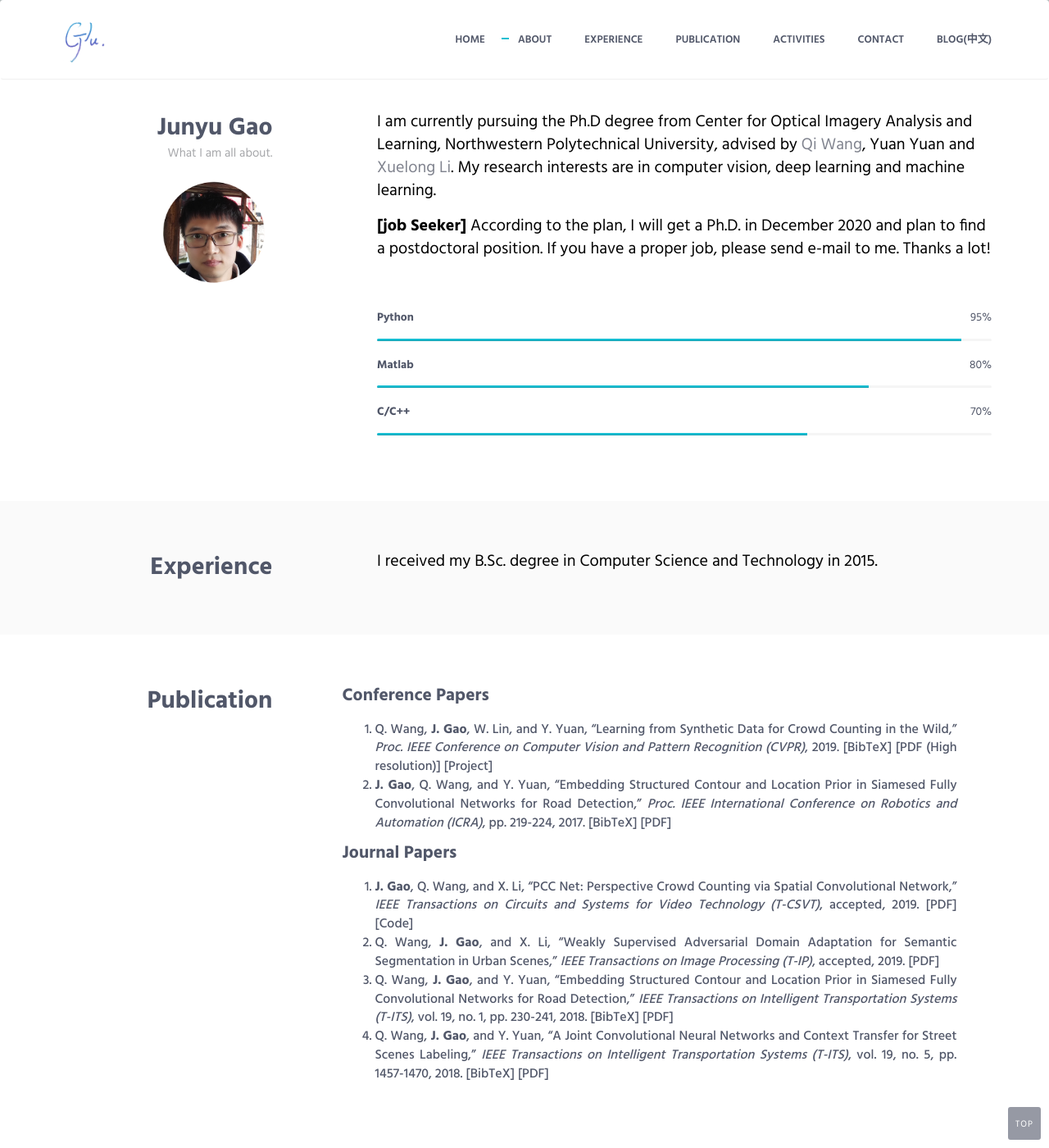
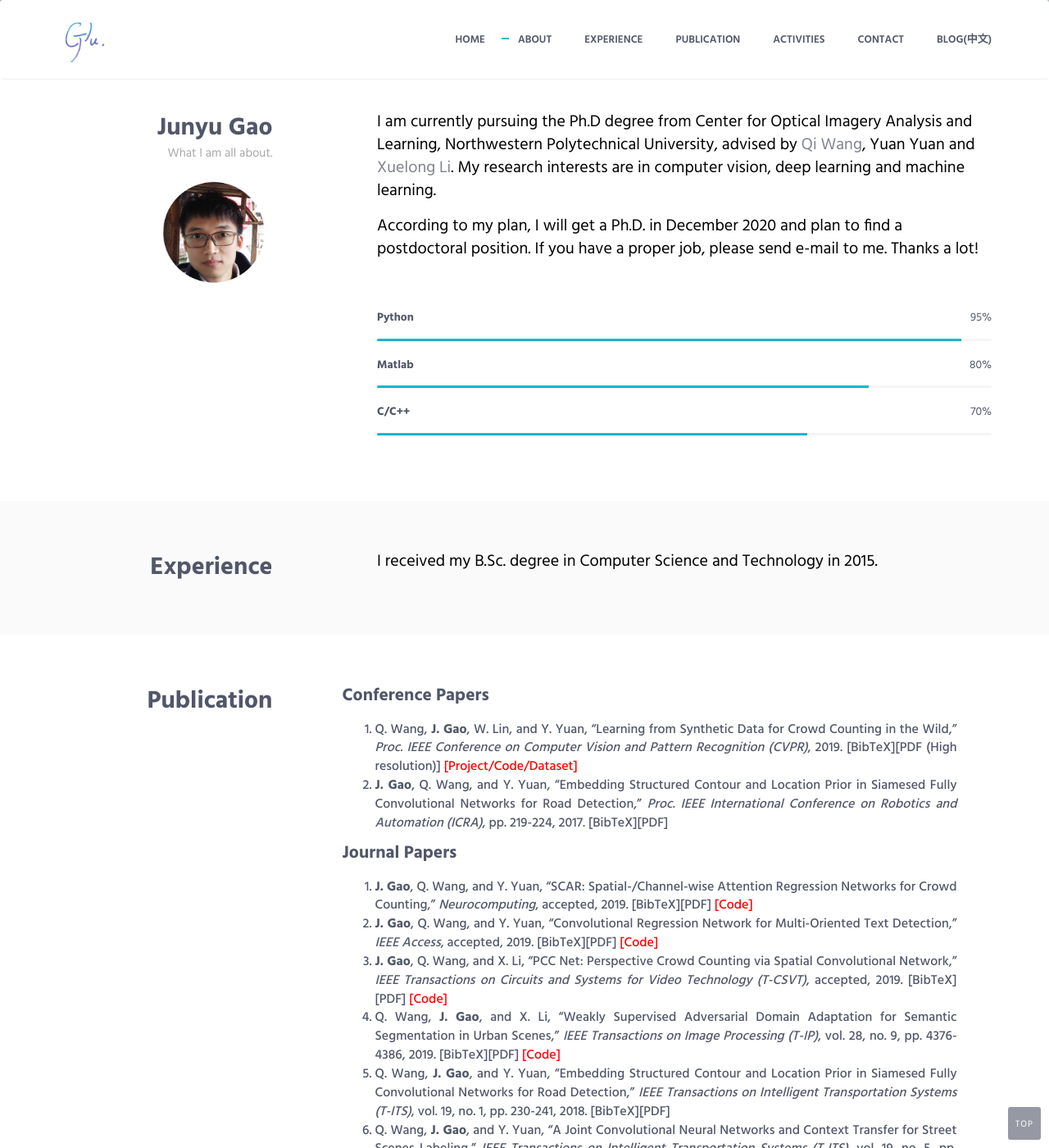
Before and after one commit to gjy3035/gjy3035.github.io, a Jekyll site: the page index.html, which Jekyll copies as it is, in a window 1280 px wide and 1400 px high, scrolled down 601 px. Shown: the whole window at 82% size. Built offline with Jekyll 4.4.1, drawn with Linux system fonts in a browser that asks for light colours; some of the changed text lies outside the part shown.

Commit message:
add new papers

```diff
--- a/index.html
+++ b/index.html
@@ -1,15 +1,5 @@
 <!DOCTYPE html>
-<!-- ==============================
-    Project:        Metronic "Aircv" Frontend Freebie - Responsive HTML Template Based On Twitter Bootstrap 3.3.4
-    Version:        1.0
-    Author:         KeenThemes
-    Primary use:    Corporate, Business Themes.
-    Email:          support@keenthemes.com
-    Follow:         http://www.twitter.com/keenthemes
-    Like:           http://www.facebook.com/keenthemes
-    Website:        http://www.keenthemes.com
-    Premium:        Premium Metronic Admin Theme: http://themeforest.net/item/metronic-responsive-admin-dashboard-template/4021469?ref=keenthemes
-================================== -->
+
 <html lang="en" class="no-js">
 <!-- BEGIN HEAD -->
 <head>
@@ -20,18 +10,14 @@
     <meta content="Junyu Gao, 高君宇, 西工大, 西北工业大学, Computer Vision, Deep Learning, Semantic Segmentation" name="description"/>
     <meta name="keywords" content="Junyu Gao, 高君宇, 西工大, 西北工业大学, Computer Vision, Deep Learning, Semantic Segmentation">
     <meta content="Junyu Gao" name="author"/>
-
     <!-- GLOBAL MANDATORY STYLES -->
     <link href="http://fonts.googleapis.com/css?family=Hind:300,400,500,600,700" rel="stylesheet" type="text/css">
     <link href="vendor/simple-line-icons/css/simple-line-icons.css" rel="stylesheet" type="text/css"/>
     <link href="vendor/bootstrap/css/bootstrap.min.css" rel="stylesheet" type="text/css"/>
-
     <!-- PAGE LEVEL PLUGIN STYLES -->
     <link href="css/animate.css" rel="stylesheet">
-
     <!-- THEME STYLES -->
     <link href="css/layout.min.css" rel="stylesheet" type="text/css"/>
-
     <!-- Favicon -->
     <link rel="shortcut icon" href="favicon.ico"/>
 </head>
@@ -75,7 +61,6 @@
                     <span class="sr-only">Toggle navigation</span>
                     <span class="toggle-icon"></span>
                 </button>
-
                 <!-- Logo -->
                 <div class="logo">
                     <a class="logo-wrap" href="#body">
@@ -85,7 +70,6 @@
                 </div>
                 <!-- End Logo -->
             </div>
-
             <!-- Collect the nav links, forms, and other content for toggling -->
             <div class="collapse navbar-collapse nav-collapse">
                 <div class="menu-container">
@@ -95,7 +79,6 @@
                         <li class="js_nav-item nav-item"><a class="nav-item-child nav-item-hover" href="#experience">Experience</a></li>
                         <li class="js_nav-item nav-item"><a class="nav-item-child nav-item-hover" href="#publication">Publication</a></li>
                         <li class="js_nav-item nav-item"><a class="nav-item-child nav-item-hover" href="#activities">Activities</a></li>
-                                <!--<li class="js_nav-item nav-item"><a class="nav-item-child nav-item-hover" href="#gallery">Gallery</a></li>-->
                         <li class="js_nav-item nav-item"><a class="nav-item-child nav-item-hover" href="#contact">Contact</a></li>
                         <li class="js_nav-item nav-item"><a class="nav-item-child nav-item-hover" href="/blog/index.html">Blog(中文)</a></li>
                     </ul>
@@ -147,7 +130,7 @@
             <div class="col-sm-8 col-sm-offset-1">
                 <div class="margin-b-60">
                     <p style="font-size: 20px; color: #000000;">I am currently pursuing the Ph.D degree from Center for Optical Imagery Analysis and Learning, Northwestern Polytechnical University, advised by <a href="http://crabwq.github.io/">Qi Wang</a>, Yuan Yuan and <a href="https://scholar.google.com/citations?user=ahUibskAAAAJ">Xuelong Li</a>. My research interests are in computer vision, deep learning and machine learning. </p>
-				<p style="font-size: 20px; color: #000000;"><b>[job Seeker]</b> According to the plan, I will get a Ph.D. in December 2020 and plan to find a postdoctoral position. If you have a proper job, please send e-mail to me. Thanks a lot! </p>
+		            <p style="font-size: 20px; color: #000000;"> According to my plan, I will get a Ph.D. in December 2020 and plan to find a postdoctoral position. If you have a proper job, please send e-mail to me. Thanks a lot! </p>
                 </div>
 
                 <!-- Progress Box -->
@@ -211,13 +194,13 @@
 
             <div class="col-sm-8 col-sm-offset-05">
                 <div class="margin-b-60">
+
+<!-- Conference Papers -->
 	<h2 style="text-align:left; font-size: 16pt;">Conference Papers</h2>
 	<ol>
 	<li style="text-align:justify;">Q. Wang, <b>J. Gao</b>, W. Lin, and Y. Yuan, “Learning from Synthetic Data for Crowd Counting in the Wild,” <i>Proc. IEEE Conference on Computer Vision and Pattern Recognition (CVPR)</i>, 2019.
-                            <a href="javascript:toggleBibtex('gao2019conf_learning')">[BibTeX]</a>
-			    <a href='pdf/CC_Wild_0308_cvpr2019.pdf'>[PDF (High resolution)]</a>
-			    <a href='https://gjy3035.github.io/GCC-CL/'>[Project]</a>
-			<div id="bib_gao2019conf_learning" class="bibtex noshow">
+    <a href="javascript:toggleBibtex('gao2019conf_learning')">[BibTeX]</a><a href='pdf/CC_Wild_0308_cvpr2019.pdf'>[PDF (High resolution)]</a>
+    <a style="color:#FF0000" href='https://gjy3035.github.io/GCC-CL/'>[Project/Code/Dataset]</a><div id="bib_gao2019conf_learning" class="bibtex noshow">
 <pre>@inproceedings{gao2019conf_learning,
   title={Learning from Synthetic Data for Crowd Counting in the Wild},
   author={Wang, Qi and Gao, Junyu and Lin, Wei and Yuan, Yuan},
@@ -227,8 +210,7 @@
 	</div>
     </li>
     <li style="text-align:justify;"><b>J. Gao</b>, Q. Wang, and Y. Yuan, “Embedding Structured Contour and Location Prior in Siamesed Fully Convolutional Networks for Road Detection,” <i>Proc. IEEE International Conference on Robotics and Automation (ICRA)</i>, pp. 219-224, 2017.
-                            <a href="javascript:toggleBibtex('gao2017conf_embedding')">[BibTeX]</a>
-                            <a href='pdf/road_detection_icra2017.pdf'>[PDF]</a>
+    <a href="javascript:toggleBibtex('gao2017conf_embedding')">[BibTeX]</a><a href='pdf/road_detection_icra2017.pdf'>[PDF]</a>
 	<div id="bib_gao2017conf_embedding" class="bibtex noshow">
 <pre>@inproceedings{gao2017conf_embedding,
 title={Embedding structured contour and location prior in siamesed fully convolutional networks for road detection},
@@ -241,21 +223,50 @@ organization={IEEE}
 	</div>
     </li>
 	</ol>
+
+<!-- Journal Papers -->
 	<h2 style="text-align:left; font-size: 16pt;">Journal Papers</h2>
 	<ol>
+    <li style="text-align:justify;"><b>J. Gao</b>, Q. Wang, and Y. Yuan, “SCAR: Spatial-/Channel-wise Attention Regression Networks for Crowd Counting,” <i>Neurocomputing</i>, accepted, 2019.
+    <a href="javascript:toggleBibtex('gao2019scar')">[BibTeX]</a><a href='https://arxiv.org/pdf/1908.03716'>[PDF]</a>
+    <a style="color:#FF0000" href='#'>[Code]</a>
+    </li>
+    <li style="text-align:justify;"><b>J. Gao</b>, Q. Wang, and Y. Yuan, “Convolutional Regression Network for Multi-Oriented Text Detection,” <i>IEEE Access</i>, accepted, 2019.
+    <a href="javascript:toggleBibtex('gao2019crn')">[BibTeX]</a><a href='https://ieeexplore.ieee.org/abstract/document/8766103/'>[PDF]</a>
+    <a style="color:#FF0000" href='https://github.com/gjy3035/PCC-Net'>[Code]</a>
+<div id="bib_gao2019crn" class="bibtex noshow">
+<pre>@ARTICLE{gao2019crn,
+author={Gao, Junyu and Wang, Qi and Yuan, Yuan},
+journal={IEEE Access},
+title={Convolutional Regression Network for Multi-Oriented Text Detection},
+year={2019},
+volume={7},
+pages={96424-96433},
+}</pre></div>
+    </li>
 	<li style="text-align:justify;"><b>J. Gao</b>, Q. Wang, and X. Li, “PCC Net: Perspective Crowd Counting via Spatial Convolutional Network,” <i>IEEE Transactions on Circuits and Systems for Video Technology (T-CSVT)</i>, accepted, 2019.
-			    <a href='https://arxiv.org/abs/1905.10085'>[PDF]</a>
-				<a href='https://github.com/gjy3035/PCC-Net'>[Code]</a>
+	<a href="javascript:toggleBibtex('gao2019pcc')">[BibTeX]</a><a href='https://arxiv.org/abs/1905.10085'>[PDF]</a>
+    <a style="color:#FF0000" href='https://github.com/gjy3035/PCC-Net'>[Code]</a>
     </li>
-			<li style="text-align:justify;">Q. Wang, <b>J. Gao</b>, and X. Li, “Weakly Supervised Adversarial Domain Adaptation for Semantic Segmentation in Urban Scenes,” <i>IEEE Transactions on Image Processing (T-IP)</i>, accepted, 2019.
-			    <a href='https://arxiv.org/abs/1904.09092'>[PDF]</a>
+	<li style="text-align:justify;">Q. Wang, <b>J. Gao</b>, and X. Li, “Weakly Supervised Adversarial Domain Adaptation for Semantic Segmentation in Urban Scenes,” <i>IEEE Transactions on Image Processing (T-IP)</i>, vol. 28, no. 9, pp. 4376-4386, 2019.
+	<a href="javascript:toggleBibtex('gao2019weakly')">[BibTeX]</a><a href='https://arxiv.org/abs/1904.09092'>[PDF]</a>
+    <a style="color:#FF0000" href='https://github.com/gjy3035/WSAL_released'>[Code]</a>
+<div id="bib_gao2019weakly" class="bibtex noshow">
+<pre>@ARTICLE{gao2019weakly,
+author={Wang, Qi and Gao, Junyu and Li, Xuelong},
+journal={IEEE Transactions on Image Processing},
+title={Weakly Supervised Adversarial Domain Adaptation for Semantic Segmentation in Urban Scenes},
+year={2019},
+volume={28},
+number={9},
+pages={4376-4386},
+}</pre></div>
     </li>
 	<li style="text-align:justify;">Q. Wang, <b>J. Gao</b>, and Y. Yuan, “Embedding Structured Contour and Location Prior in Siamesed Fully Convolutional Networks for Road Detection,” <i>IEEE Transactions on Intelligent Transportation Systems (T-ITS)</i>,  vol. 19, no. 1, pp. 230-241, 2018.
-                            <a href="javascript:toggleBibtex('gao2018journal_embedding')">[BibTeX]</a>
-			    <a href='pdf/road_detection_its2017.pdf'>[PDF]</a>
+    <a href="javascript:toggleBibtex('gao2018journal_embedding')">[BibTeX]</a><a href='pdf/road_detection_its2017.pdf'>[PDF]</a>
 <div id="bib_gao2018journal_embedding" class="bibtex noshow">
 <pre>@ARTICLE{gao2018journal_embedding,
-author={Q. Wang and J. Gao and Y. Yuan},
+author={Wang, Qi and Gao, Junyu and Yuan. Yuan},
 journal={IEEE Transactions on Intelligent Transportation Systems},
 title={Embedding Structured Contour and Location Prior in Siamesed Fully Convolutional Networks for Road Detection},
 year={2018},
@@ -266,26 +277,41 @@ pages={230-241}
 </div>
 </li>
 <li style="text-align:justify;">Q. Wang, <b>J. Gao</b>, and Y. Yuan, “A Joint Convolutional Neural Networks and Context Transfer for Street Scenes Labeling,” <i>IEEE Transactions on Intelligent Transportation Systems (T-ITS)</i>, vol. 19, no. 5, pp. 1457-1470, 2018.
-			    <a href="javascript:toggleBibtex('gao2018jounal_joint')">[BibTeX]</a>
-                            <a href='pdf/scene_labeling_its2017.pdf'>[PDF]</a>
+	<a href="javascript:toggleBibtex('gao2018jounal_joint')">[BibTeX]</a><a href='pdf/scene_labeling_its2017.pdf'>[PDF]</a>
 <div id="bib_gao2018jounal_joint" class="bibtex noshow">
 <pre>@ARTICLE{gao2018jounal_joint,
-author={Q. Wang and J. Gao and Y. Yuan},
+author={Wang, Qi and Gao, Junyu and Yuan. Yuan},
 journal={IEEE Transactions on Intelligent Transportation Systems},
 title={A Joint Convolutional Neural Networks and Context Transfer for Street Scenes Labeling},
 year={2018},
 volume={19},
 number={5},
 pages={1457-1470}
-}</pre>
-			</div>
-
+}</pre></div>
 </ol>
 
-                        </div>
 
-                    </div>
-                </div>
+
+<h2 style="text-align:left; font-size: 16pt;">Technical Reports</h2>
+
+<ol>
+<li style="text-align:justify;"><b>J. Gao</b>, W. Lin, B. Zhao, D. Wang, C. Gao, and J. Wen, “C^3 Framework: An Open-source PyTorch Code for Crowd Counting,” <i>arXiv preprint arXiv:1907.02724</i>, 2019.
+    <a href="javascript:toggleBibtex('gao2019c')">[BibTeX]</a><a href='https://arxiv.org/abs/1907.02724'>[PDF]</a>
+    <a style="color:#FF0000" href='https://github.com/gjy3035/C-3-Framework'>[Code]</a>
+    <div id="bib_gao2019c" class="bibtex noshow">
+<pre>@article{gao2019c,
+  title={C$^3$ Framework: An Open-source PyTorch Code for Crowd Counting},
+  author={Gao, Junyu and Lin, Wei and Zhao, Bin and Wang, Dong and Gao, Chenyu and Wen, Jun},
+  journal={arXiv preprint arXiv:1907.02724},
+  year={2019}
+}</pre></div>
+</li>
+</ol>
+
+
+
+
+    </div></div></div>
     <!--// end row -->
     </div>
 </div>
@@ -416,7 +442,6 @@ pages={1457-1470}
     }
 -->
 </script>
-		<!--<script type="text/javascript" id="clustrmaps" src="//cdn.clustrmaps.com/map_v2.js?d=DXJClj25POp8TRcRFeGbz4kE_xQe8UkC47LIaBcLtRo&cl=ffffff&w=a"></script>-->
 </body>
 <!-- END BODY -->
 </html>
```
Lines whose indentation alone changed are shown as unchanged.
